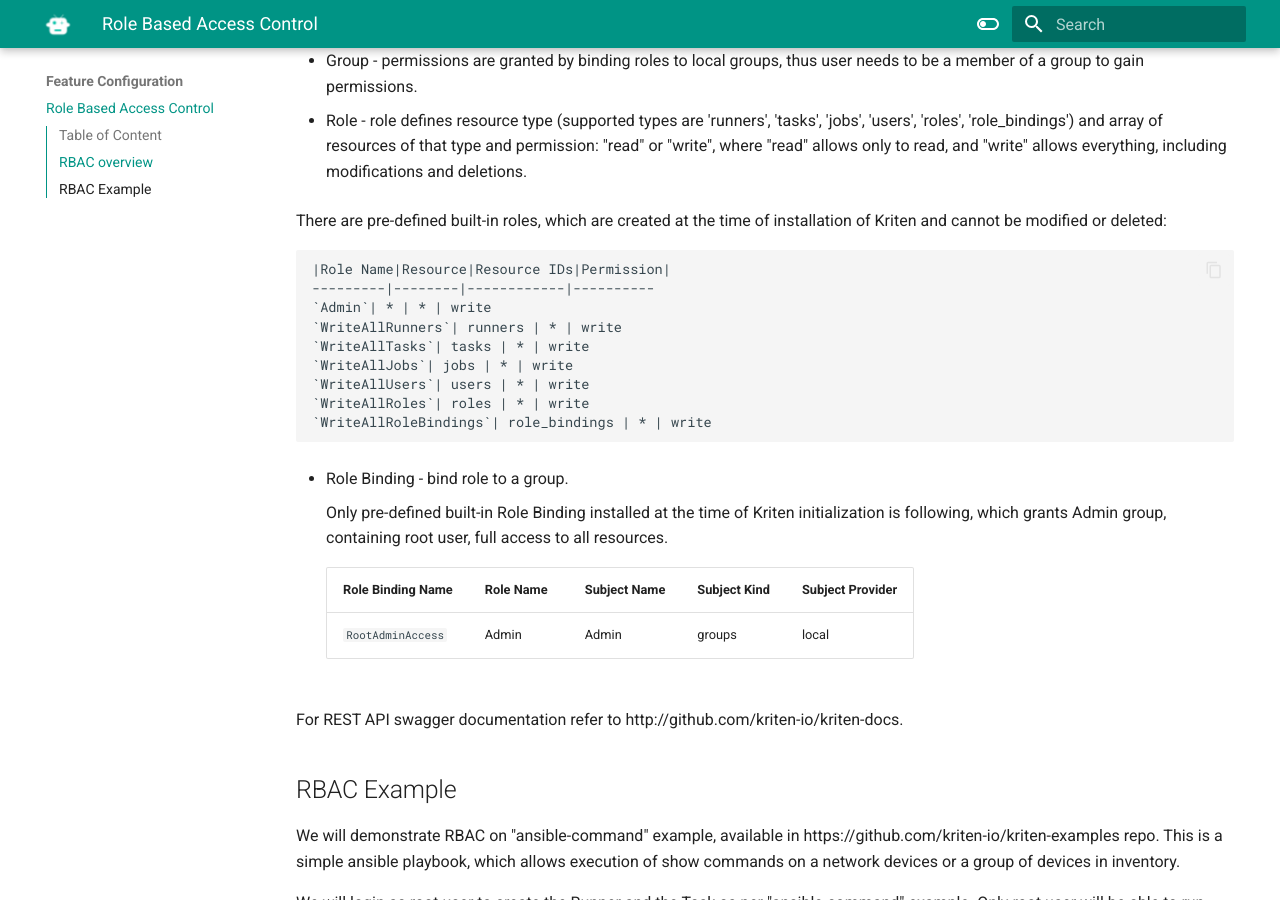
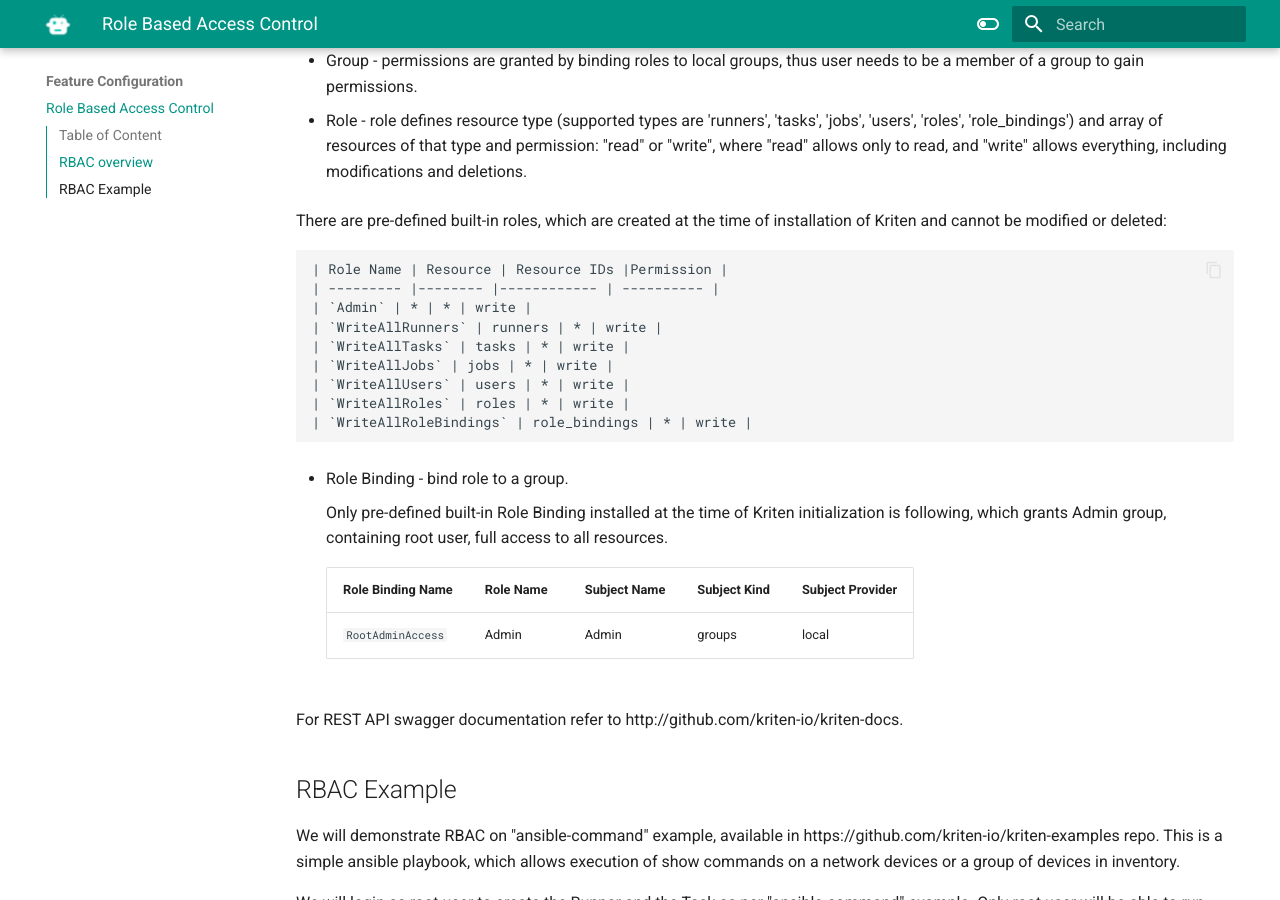
Before and after one commit to kriten-io/kriten-docs, an MkDocs documentation site: the page built from docs/rbac.md, in a window 1280 px wide and 900 px high, scrolled down 566 px. Built offline with MkDocs 1.6.1 and Material for MkDocs 9.7.7, drawn with Linux system fonts in a browser that asks for light colours.

```diff
--- a/docs/rbac.md
+++ b/docs/rbac.md
@@ -17,16 +17,15 @@ Access to all resource types in Kriten is controlled by flexible and granular RB
 
   There are pre-defined built-in roles, which are created at the time of installation of Kriten and cannot be modified or deleted:
 
-
-    |Role Name|Resource|Resource IDs|Permission|
-    ---------|--------|------------|----------
-    `Admin`| * | * | write
-    `WriteAllRunners`| runners | * | write
-    `WriteAllTasks`| tasks | * | write
-    `WriteAllJobs`| jobs | * | write
-    `WriteAllUsers`| users | * | write
-    `WriteAllRoles`| roles | * | write
-    `WriteAllRoleBindings`| role_bindings | * | write
+    | Role Name | Resource | Resource IDs |Permission |
+    | --------- |-------- |------------ | ---------- |
+    | `Admin` | * | * | write |
+    | `WriteAllRunners` | runners | * | write |
+    | `WriteAllTasks` | tasks | * | write |
+    | `WriteAllJobs` | jobs | * | write |
+    | `WriteAllUsers` | users | * | write |
+    | `WriteAllRoles` | roles | * | write |
+    | `WriteAllRoleBindings` | role_bindings | * | write |
 
 
 * Role Binding - bind role to a group.
```
